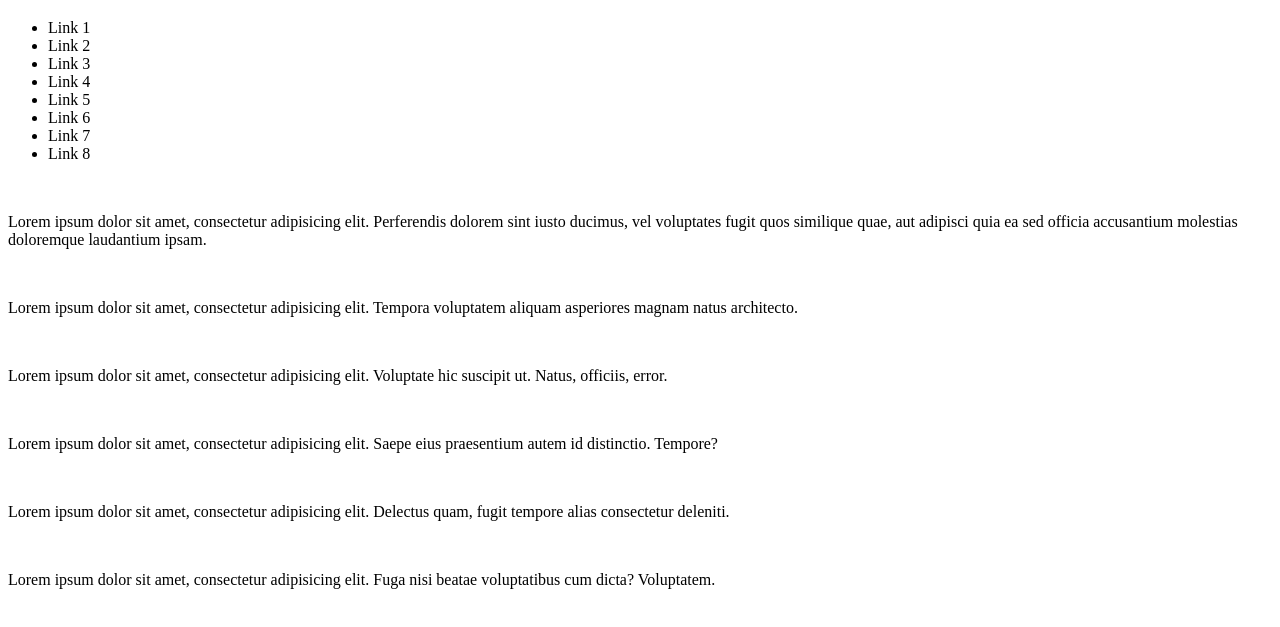
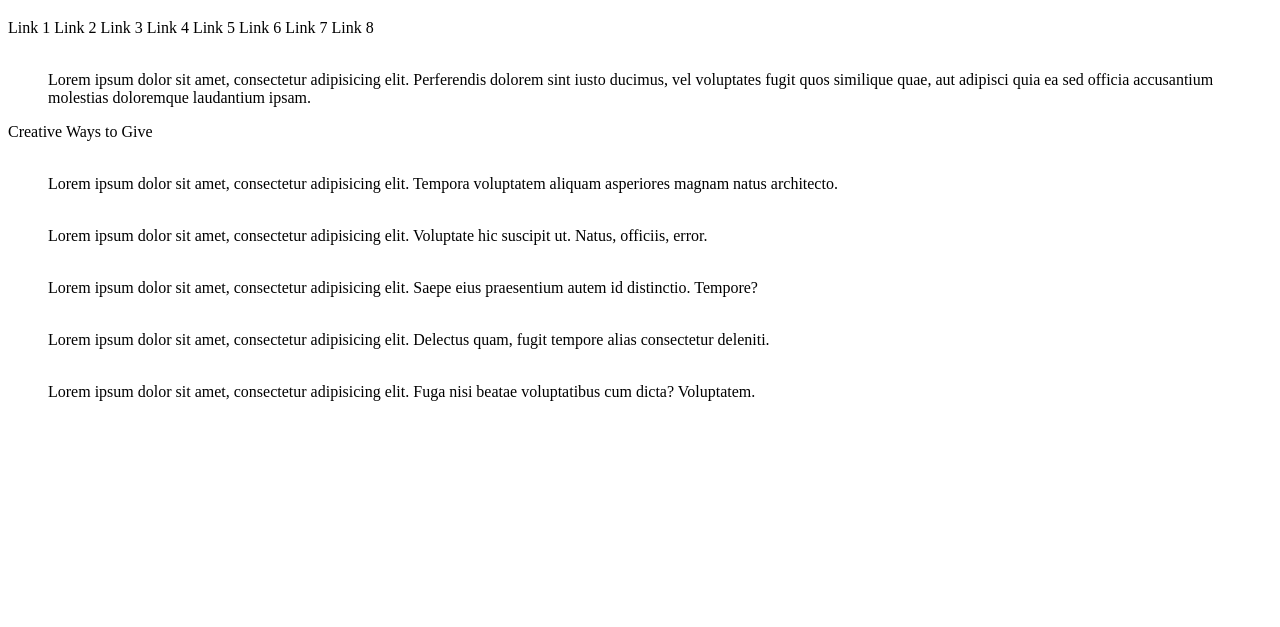
Before and after one commit to WiNloSt/frontend-homework, a plain HTML site: page layout/1.html in a window 1280 px wide. Shown: the part 89-716 px from the top of the page. Drawn offline with Linux system fonts and the light colour scheme.

Commit message:
Fix some homework

```diff
--- a/layout/1.html
+++ b/layout/1.html
@@ -1,4 +1,5 @@
 <!doctype html>
+<html>
   <head>
     <title>Layout 1</title>
   </head>
@@ -7,16 +8,14 @@
       <a href='#'><img src='/logo.png' /></a>
       <h1>Home Page</h1>
       <nav>
-      <ul>
-        <li><a>Link 1</a></li>
-        <li><a>Link 2</a></li>
-        <li><a>Link 3</a></li>
-        <li><a>Link 4</a></li>
-        <li><a>Link 5</a></li>
-        <li><a>Link 6</a></li>
-        <li><a>Link 7</a></li>
-        <li><a>Link 8</a></li>
-      </ul>
+        <a>Link 1</a>
+        <a>Link 2</a>
+        <a>Link 3</a>
+        <a>Link 4</a>
+        <a>Link 5</a>
+        <a>Link 6</a>
+        <a>Link 7</a>
+        <a>Link 8</a>
       </nav>
     </header>
     <section id='ads'>
@@ -24,29 +23,35 @@
       <div id='rotator'></div>
     </section>
     <section id='main'>
-    <article id='featured-child'>
+      <figure id='featured-child'>
         <img />
-      <p>Lorem ipsum dolor sit amet, consectetur adipisicing elit. Perferendis dolorem sint iusto ducimus, vel voluptates fugit quos similique quae, aut adipisci quia ea sed officia accusantium molestias doloremque laudantium ipsam.</p>
-    </article>
+        <figcaption>Lorem ipsum dolor sit amet, consectetur adipisicing elit. Perferendis dolorem sint iusto ducimus, vel voluptates fugit quos similique quae, aut adipisci quia ea sed officia accusantium molestias doloremque laudantium ipsam.</figcaption>
+      </figure>
       <article id='simple-give-area'></article>
       <a href='' id='sponsor'></a>
-    <p></p>
+      <p>Creative Ways to Give</p>
     </section>
     <section id='bios'>
-    <article>
+      <figure>
         <img />
-      <p>Lorem ipsum dolor sit amet, consectetur adipisicing elit. Tempora voluptatem aliquam asperiores magnam natus architecto.</p></article>
-    <article>
+        <figcaption>Lorem ipsum dolor sit amet, consectetur adipisicing elit. Tempora voluptatem aliquam asperiores magnam natus architecto.</figcaption>
+      </figure>
+      <figure>
         <img />
-      <p>Lorem ipsum dolor sit amet, consectetur adipisicing elit. Voluptate hic suscipit ut. Natus, officiis, error.</p></article>
-    <article>
+        <figcaption>Lorem ipsum dolor sit amet, consectetur adipisicing elit. Voluptate hic suscipit ut. Natus, officiis, error.</figcaption>
+      </figure>
+      <figure>
         <img />
-      <p>Lorem ipsum dolor sit amet, consectetur adipisicing elit. Saepe eius praesentium autem id distinctio. Tempore?</p></article>
-    <article>
+        <figcaption>Lorem ipsum dolor sit amet, consectetur adipisicing elit. Saepe eius praesentium autem id distinctio. Tempore?</figcaption>
+      </figure>
+      <figure>
         <img />
-      <p>Lorem ipsum dolor sit amet, consectetur adipisicing elit. Delectus quam, fugit tempore alias consectetur deleniti.</p></article>
-    <article>
+        <figcaption>Lorem ipsum dolor sit amet, consectetur adipisicing elit. Delectus quam, fugit tempore alias consectetur deleniti.</figcaption>
+      </figure>
+      <figure>
         <img />
-      <p>Lorem ipsum dolor sit amet, consectetur adipisicing elit. Fuga nisi beatae voluptatibus cum dicta? Voluptatem.</p></article>
+        <figcaption>Lorem ipsum dolor sit amet, consectetur adipisicing elit. Fuga nisi beatae voluptatibus cum dicta? Voluptatem.</figcaption>
+      </figure>
     </section>
   </body>
+</html>
```
Also changed, not shown: layout/2.html (+35 -17 lines). Lines whose indentation alone changed are shown as unchanged.
